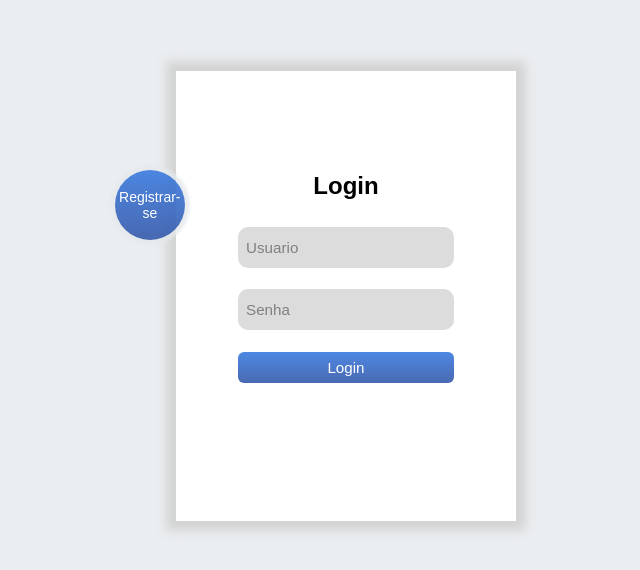
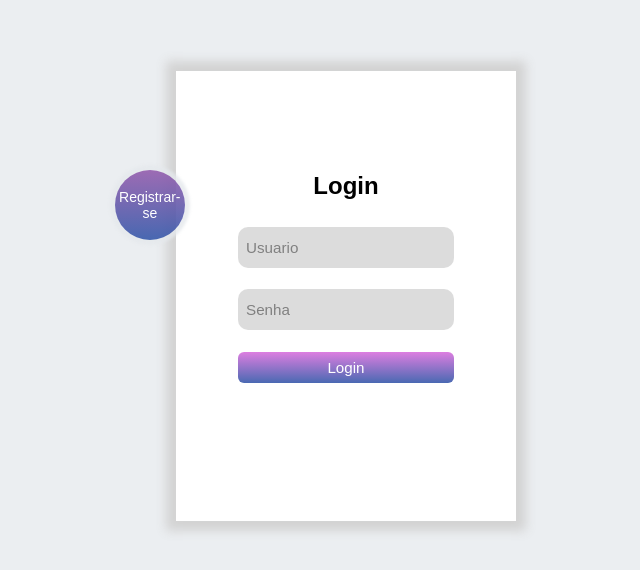
Before and after one commit to felipricardo/Login-Page-DWEB, a plain HTML site: page index.html in a window 1280 px wide. Shown: the part 114-684 px from the top of the page, without its empty margins (304-944 px from the left). Drawn offline with Linux system fonts and the light colour scheme.

Commit message:
Update main.css

```diff
--- a/assets/styles/main.css
+++ b/assets/styles/main.css
@@ -16,7 +16,7 @@ input, button{
     padding: 5px 7px;
 }
 input[type='submit']{
-    background:linear-gradient(180deg,rgb(58, 123, 223, 0.9),rgb(54, 89, 170, 0.9));
+    background:linear-gradient(180deg,rgba(217, 112, 221, 0.9),rgb(54, 89, 170, 0.9));
     font-size: 0.95rem;
     color:#fff;
     border-radius: 6px;
@@ -92,7 +92,7 @@ form{
     width: 70px;
     height: 70px;
     border-radius: 100%;
-    background:linear-gradient(0deg, rgb(54, 89, 170, 0.9),rgb(58, 123, 223, 0.9));
+    background:linear-gradient(0deg, rgb(54, 89, 170, 0.9),rgba(148, 93, 173, 0.9));
     color: #fff;
     display: flex;
     flex-direction: column;
```
